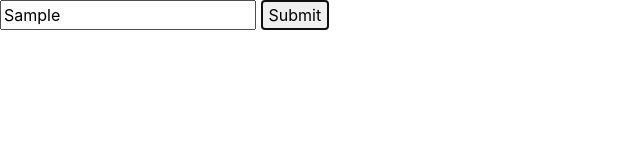
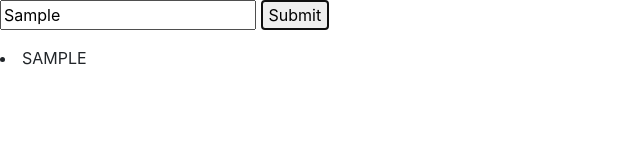
Before and after one commit to TheBritish23/Mapping-, a plain HTML site: page Index.html in a window 1280 px wide. Both pictures are taken after typing "Sample" into the empty fields and a click on the button "Submit". Shown: the full height of the page, 0-640 px from the left. Drawn offline with Linux system fonts and the light colour scheme.

Commit message:
add changes in js and html

```diff
--- a/Index.html
+++ b/Index.html
@@ -16,6 +16,13 @@
 
 
     </form>
+      <div id="output">
+        <ul>
+
+
+        </ul>
+
+    </div>
 
   </body>
 </html>
--- a/js/script.js
+++ b/js/script.js
@@ -3,7 +3,16 @@ $(document).ready(function() {
     event.preventDefault();
 
     var input = $("#Grocery").val()
-    console.log(input);
+    var inputArray = input.split(" ")
+    inputArray.sort()
+    var newArray = inputArray.map(function(item) {
+      return item.toUpperCase()
+    });
+    newArray.forEach(function(item){
+      $("#output").append("<li>"+ item + "</li>");
+        console.log(item)
+    });
+    console.log(inputArray);
 
 
   });
```
